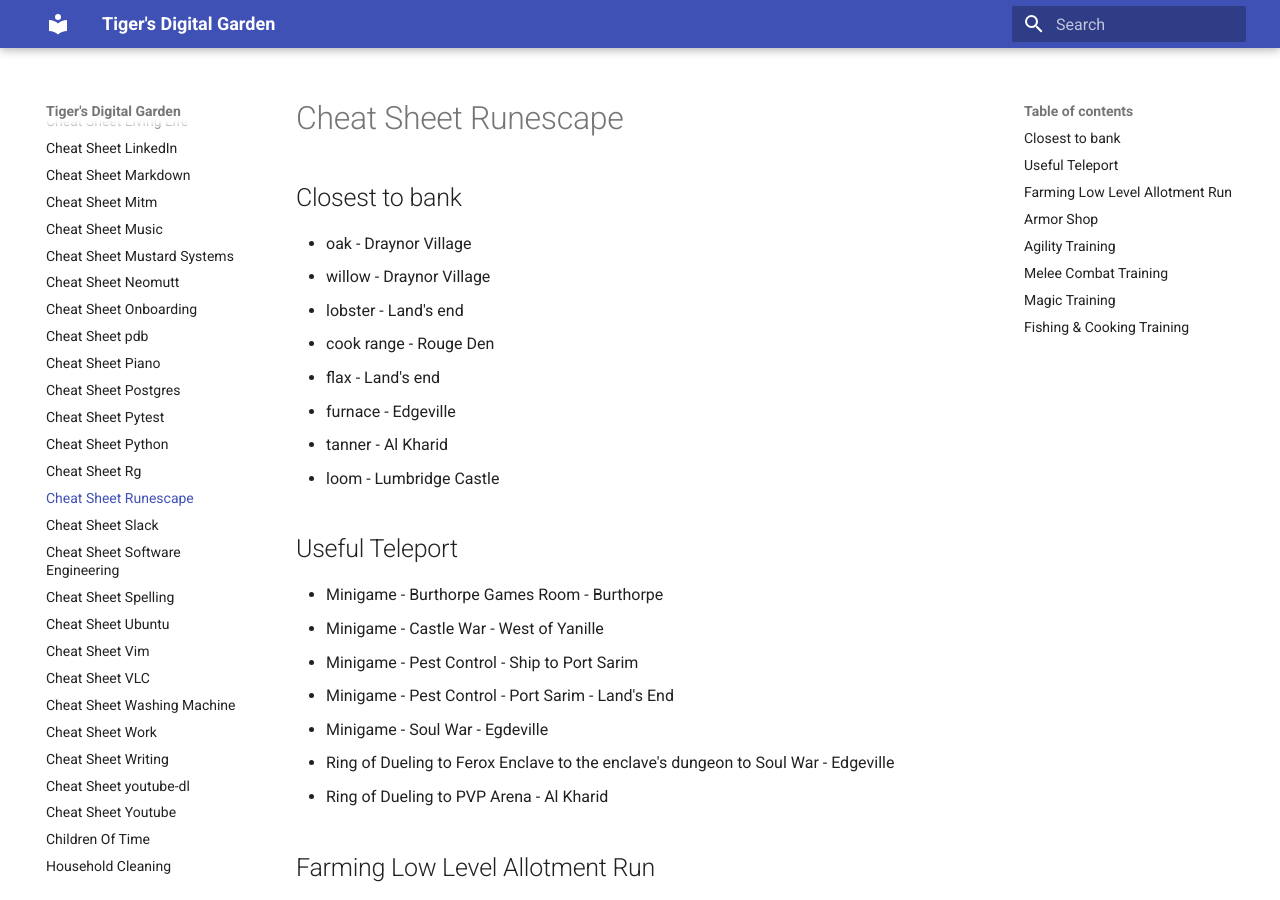
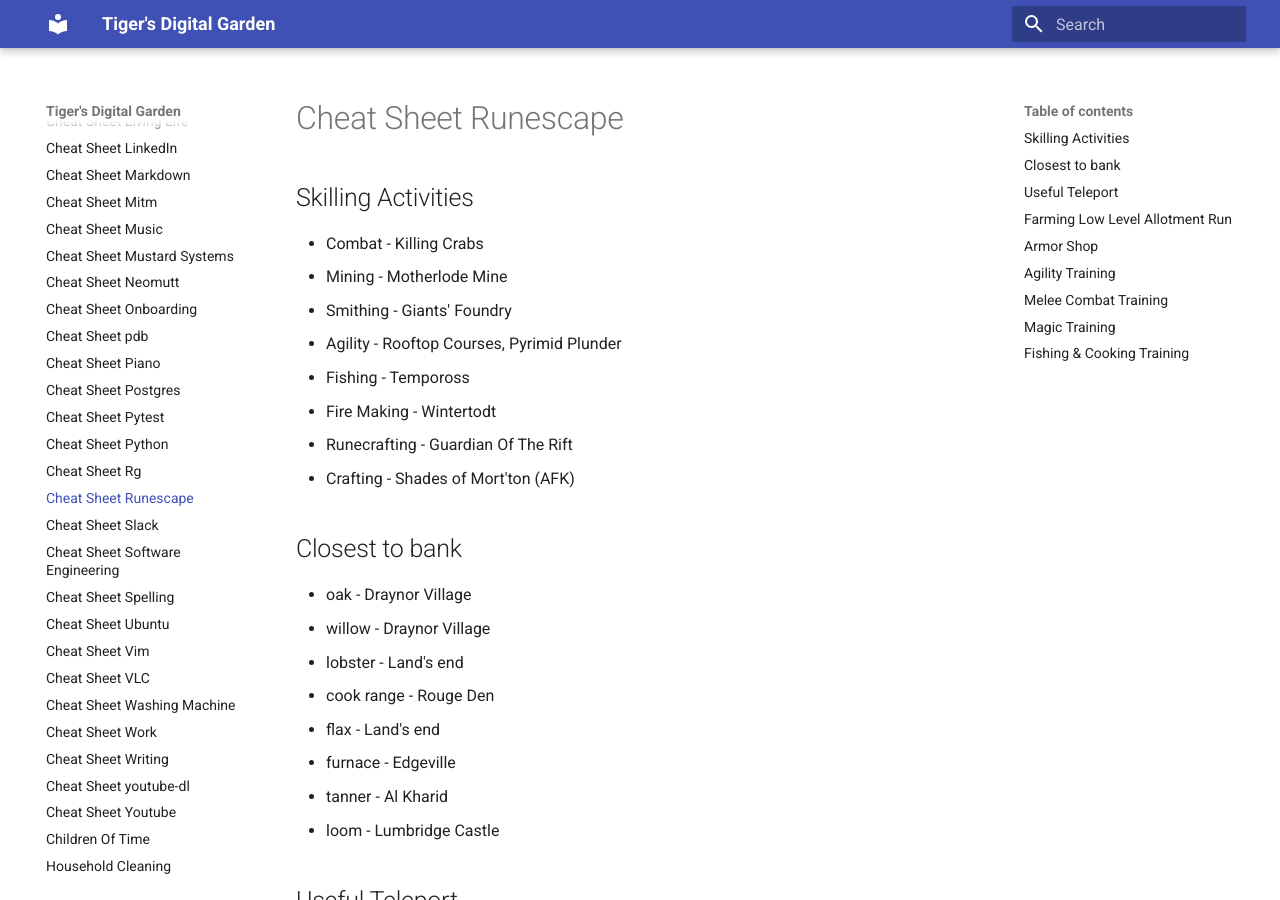
Before and after one commit to ynotstartups/notes, an MkDocs documentation site: the page built from notes/cheat-sheet-runescape.md, in a window 1280 px wide and 900 px high. Built offline with MkDocs 1.6.1 and Material for MkDocs 9.7.7, drawn with Linux system fonts in a browser that asks for light colours.

Commit message:
add runescape

```diff
--- a/notes/cheat-sheet-runescape.md
+++ b/notes/cheat-sheet-runescape.md
@@ -1,4 +1,15 @@
 # Cheat Sheet Runescape
+
+## Skilling Activities
+
+- Combat       - Killing Crabs
+- Mining       - Motherlode Mine
+- Smithing     - Giants' Foundry
+- Agility      - Rooftop Courses, Pyrimid Plunder
+- Fishing      - Tempoross
+- Fire Making  - Wintertodt
+- Runecrafting - Guardian Of The Rift
+- Crafting     - Shades of Mort'ton (AFK)
 
 ## Closest to bank
 
```
